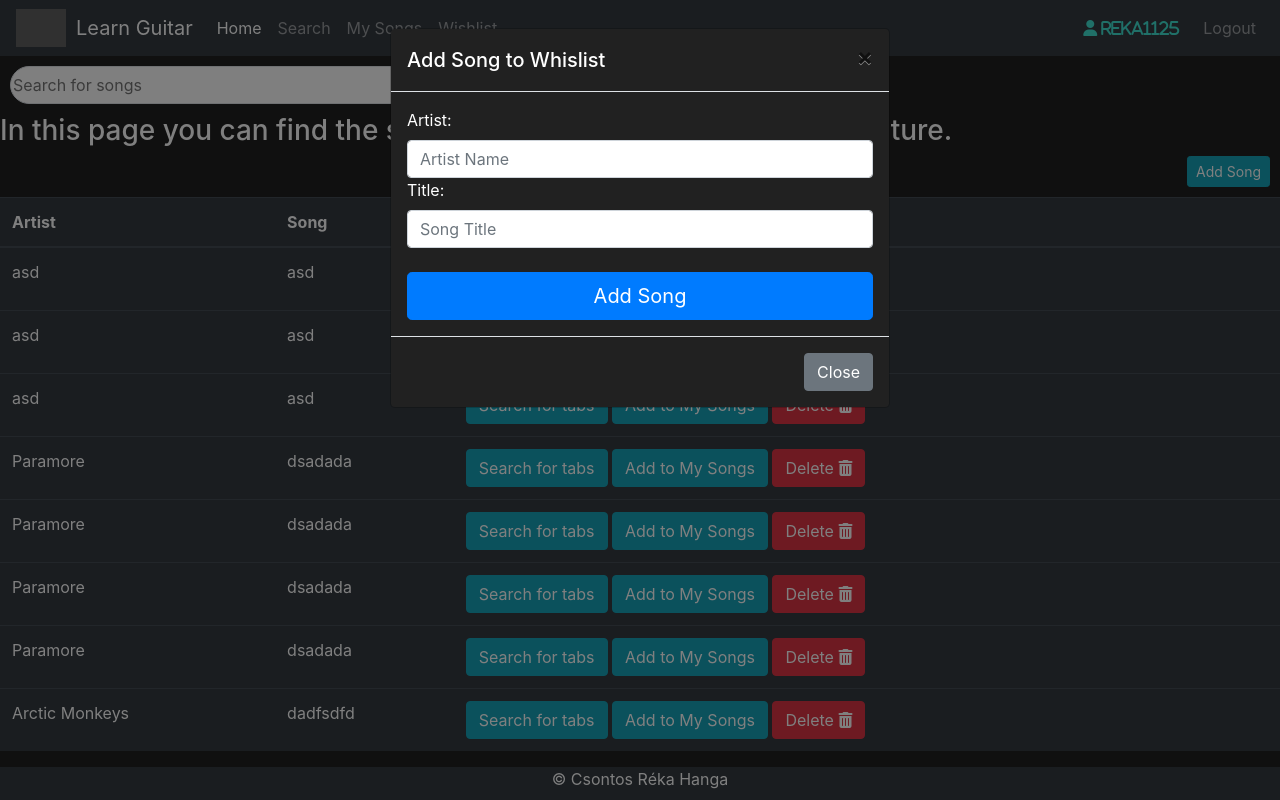
After one commit to csontosreka/learn_guitar, a Flask app: page /wishlist in a window 1280 px wide, after a click on "Add Song". The commit adds this page. Run offline with Flask 2, Linux system fonts and the light colour scheme; a user stored in the database is signed in; data comes from the database, SQL or seed files in the repository; some libraries are stand-ins or nearby versions; grey boxes are pictures that could not be loaded.

Commit message:
added add function to wishlist

```diff
--- a/application/forms.py
+++ b/application/forms.py
@@ -30,3 +30,9 @@ class LoginForm(FlaskForm):
     username = StringField(label='Username:', validators=[DataRequired()])
     password = PasswordField(label='Password:', validators=[DataRequired()])
     submit = SubmitField(label='Sign In')
+
+
+class AddSongForm(FlaskForm):
+    artist = StringField(label='Artist:', validators=[DataRequired()])
+    title = StringField(label='Title:', validators=[DataRequired()])
+    submit = SubmitField(label='Add Song')
--- a/application/models.py
+++ b/application/models.py
@@ -14,7 +14,7 @@ class User(db.Model, UserMixin):
     email_address = db.Column(db.String(length=50), unique=True, nullable=False)
     password_hash = db.Column(db.String(length=60), nullable=False)
     saved_songs = db.relationship('My_Songs', backref='owned_user', lazy=True)
-    whislist = db.relationship('Whislist', backref='owned_user', lazy=True)
+    wishlist = db.relationship('Wishlist', backref='owned_user', lazy=True)
 
 
     def get_id(self):
@@ -50,7 +50,7 @@ class My_Songs(db.Model):
         return f'Song {self.song}'
 
 
-class Whislist(db.Model):
+class Wishlist(db.Model):
     song_id = db.Column(db.Integer(), primary_key=True)
     artist = db.Column(db.String(length=50), nullable=False)
     song = db.Column(db.String(length=50), nullable=False)
--- a/application/routes.py
+++ b/application/routes.py
@@ -1,11 +1,11 @@
 from application import app
-from flask import render_template, redirect, url_for, flash
-from application.models import My_Songs, Whislist, User
+from flask import render_template, redirect, url_for, flash, request
+from application.models import My_Songs, Wishlist, User
 from application.youtube_api import get_yt_search_results
 from application import tab_scraper
-from application.forms import RegisterForm, LoginForm
+from application.forms import RegisterForm, LoginForm, AddSongForm
 from application import db
-from flask_login import login_user,logout_user, login_required
+from flask_login import login_user,logout_user, login_required, current_user
 
 
 @app.route("/")
@@ -28,11 +28,27 @@ def mysongs_page():
     return render_template("my-songs.html", songs=mysongs)
 
 
-@app.route("/whislist")
+@app.route("/wishlist", methods=["GET", "POST"])
 @login_required
-def whislist_page():
-    whislist = Whislist.query.all()
-    return render_template("whislist.html", songs=whislist)
+def wishlist_page():
+    form = AddSongForm()
+    print(form.errors)
+
+    if form.validate_on_submit() and request.method == "POST":
+        song_to_create = Wishlist(artist=form.artist.data,
+                                song=form.title.data,
+                                owner=current_user.user_id)
+        if Wishlist.query.filter_by(artist=form.artist.data,
+                                song=form.title.data,
+                                owner=current_user.user_id) is None:
+            db.session.add(song_to_create)
+            db.session.commit()
+        else:
+            flash('Cannot save song, or song is already added to your wishlist', category='danger')
+
+    wishlist = Wishlist.query.filter_by(owner=current_user.user_id)
+
+    return render_template("wishlist.html", songs=wishlist, form=form)
 
 
 @app.route("/register", methods=["GET", "POST"])
--- a/application/tab_scraper.py
+++ b/application/tab_scraper.py
@@ -7,7 +7,6 @@ def get_tab_search_results():
 
     search_results = soup.find_all('table', class_='tabslist fs-12')
     rows = search_results[0].find_all('tr')
-    print(rows)
 
     tabs = []
     for row in rows[1:]:
--- a/application/templates/base.html
+++ b/application/templates/base.html
@@ -35,7 +35,7 @@
                         <a class="nav-link" href="{{ url_for('mysongs_page') }}">My Songs</a>
                     </li>
                     <li class="nav-item">
-                        <a class="nav-link" href="{{ url_for('whislist_page') }}">Whislist</a>
+                        <a class="nav-link" href="{{ url_for('wishlist_page') }}">Wishlist</a>
                     </li>
                 </ul>
 
--- /dev/null
+++ b/application/templates/helpers/song_modals.html
@@ -0,0 +1,42 @@
+<style>
+    .modal-content{
+        background-color: #212121;
+    }
+</style>
+
+<div class="modal fade" id="Modal-AddSong" tabindex="-1"
+    aria-labelledby="exampleModalLabel" aria-hidden="true">
+
+    <div class="modal-dialog">
+        <div class="modal-content">
+            <div class="modal-header">
+                <h5 class="modal-title">Add Song to Whislist</h5>
+                <button type="button" class="close"
+                        data-dismiss="modal" aria-label="Close">
+                    <span aria-hidden="true">&times;</span>
+                </button>
+            </div>
+            <div class="modal-body">
+                <form method="POST">
+                    {{ form.hidden_tag() }}
+
+                    {{ form.artist.label() }}
+                    {{ form.artist(class="form-control", placeholder="Artist Name") }}
+
+                    {{ form.title.label() }}
+                    {{ form.title(class="form-control", placeholder="Song Title") }}
+
+                    <br>
+
+                    <input id="added_song" name="added_song" type="hidden" value='{{ form.artist.data }}, {{form.title.data}}'>
+                    {{ form.submit(class="btn btn-lg btn-block btn-primary") }}
+                </form>
+            </div>
+            <div class="modal-footer">
+                <button type="button" class="btn btn-secondary"
+                        data-dismiss="modal">Close
+                </button>
+            </div>
+        </div>
+    </div>
+</div>
--- a/application/templates/my-songs.html
+++ b/application/templates/my-songs.html
@@ -36,6 +36,9 @@
                         <td>{{ song.tuning }}</td>
                         <td>
                             <button class="btn btn-outline btn-info">Choose this tab</button>
+                            <button class="btn btn-outline btn-danger">Delete
+                                <i class="fa fa-trash" aria-hidden="true"></i>
+                            </button>
                         </td>
                     </tr>
                 {% endfor %}
--- a/application/templates/whislist.html
+++ b/application/templates/wishlist.html
@@ -1,10 +1,11 @@
 {% extends 'base.html' %}
 
 {% block title %}
-    Whislist
+    Wishlist
 {% endblock %}
 
 {% block content %}
+{% include 'helpers/song_modals.html' %}
 
     <div class="input-group">
         <input class=" border rounded-pill" type="text" placeholder="Search for songs" id="search-input-yt">
@@ -15,6 +16,11 @@
         </span>
     </div>
     <h3>In this page you can find the songs you would like to learn in the future.</h3>
+    <div style="float: right; margin-right: 10px; margin-bottom: 10px">
+        <button class="btn btn-info btn-sm" data-toggle="modal" data-target="#Modal-AddSong">
+            Add Song
+        </button>
+    </div>
     <table class="table table-hover table-dark">
         <thead>
             <tr>
@@ -25,13 +31,16 @@
             </tr>
         </thead>
         <tbody>
-            <!-- Your rows inside the table HERE: -->
             {% for song in songs %}
                 <tr>
                     <td>{{ song.artist }}</td>
                     <td>{{ song.song }}</td>
                     <td>
                         <button class="btn btn-outline btn-info">Search for tabs</button>
+                        <button class="btn btn-outline btn-info">Add to My Songs</button>
+                        <button class="btn btn-outline btn-danger">Delete
+                            <i class="fa fa-trash" aria-hidden="true"></i>
+                        </button>
                     </td>
                 </tr>
             {% endfor %}
@@ -41,7 +50,6 @@
         #input-group {
             display: flex;
         }
-
 
         #search-input-yt {
             width: 50%;
```
Also changed, not shown: application/mysongs.db. Lines whose indentation alone changed are shown as unchanged.
